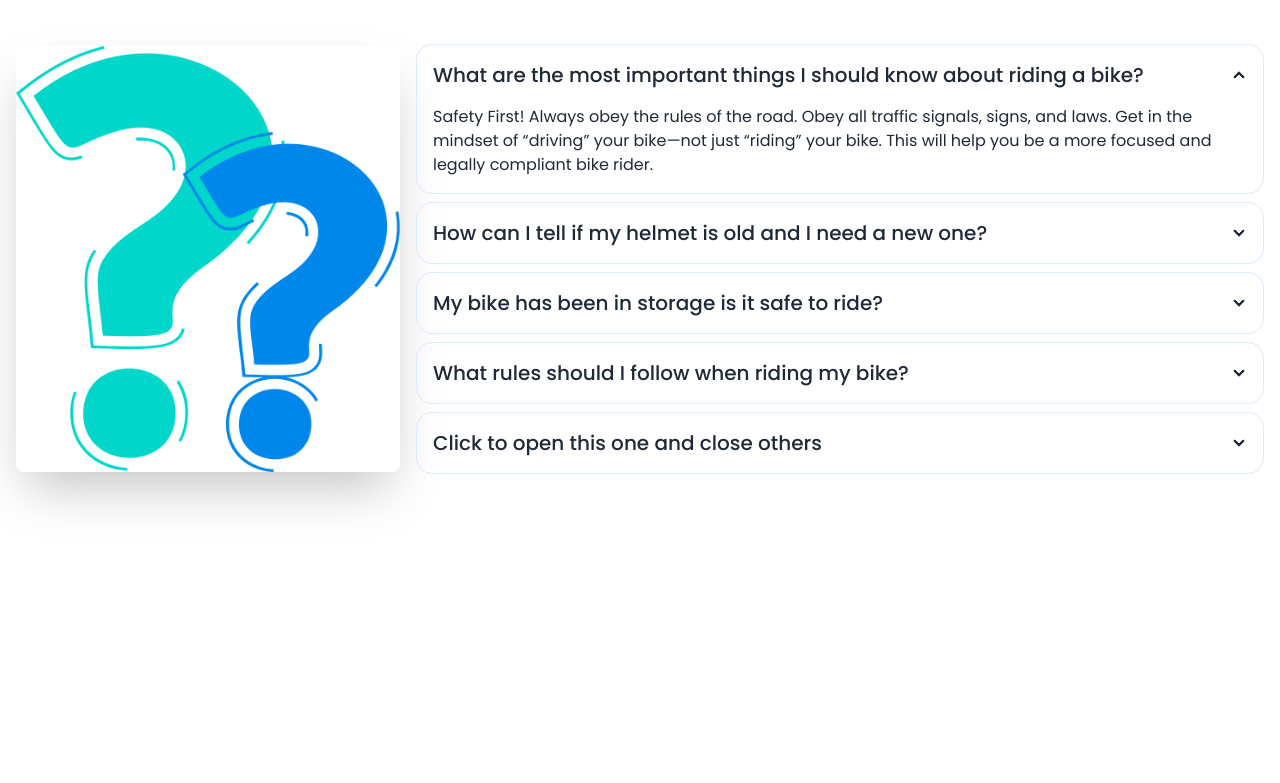
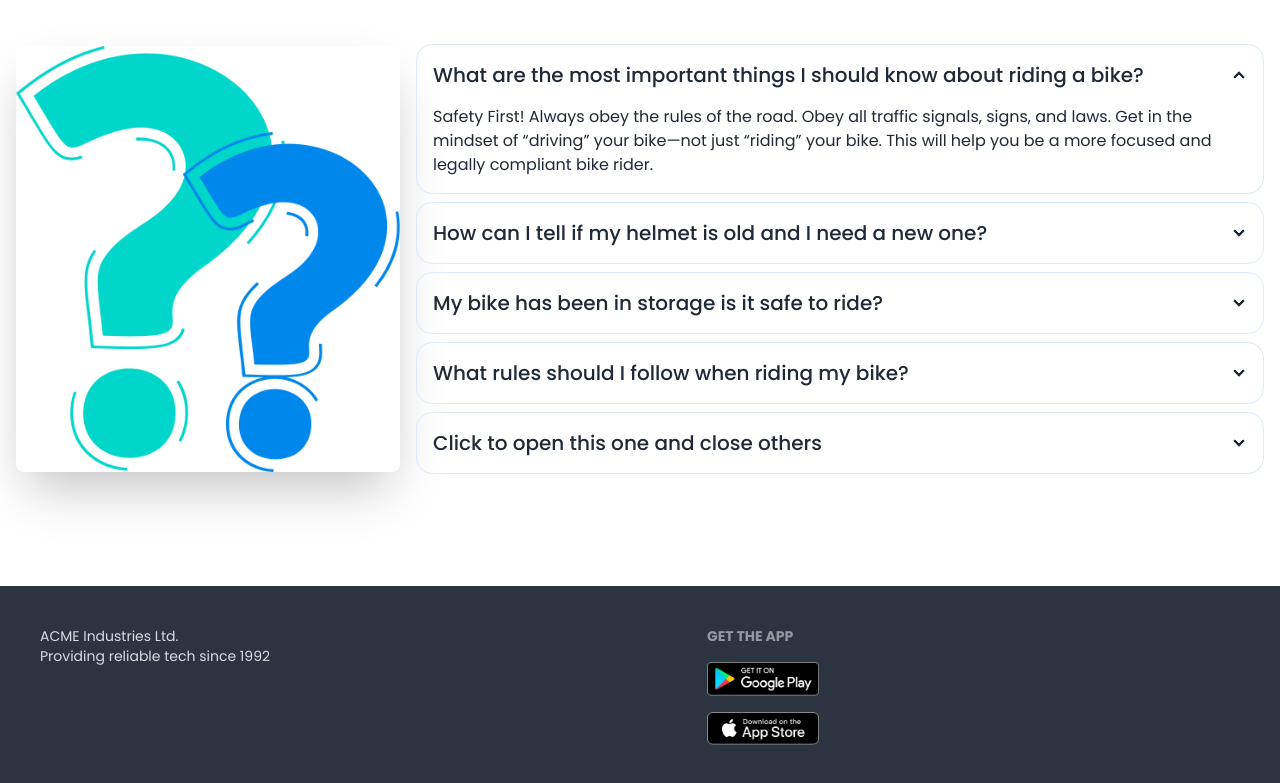
Before and after one commit to aritra-550/biker-zone, a plain HTML site: page index.html in a window 1280 px wide. Shown: the part 1482-2265 px from the top of the page. Before the commit the page ends 2068 px from the top, so only its background shows below. Drawn offline with nearby package versions, Linux system fonts and the light colour scheme.

Commit message:
added footer part

```diff
--- a/index.html
+++ b/index.html
@@ -260,8 +260,26 @@
        </section>
     </main>
     <!-- footer part -->
-    <footer>
+    <footer class="footer bg-neutral text-neutral-content p-10">
+      <aside>
+        <p>
+          ACME Industries Ltd.
+          <br />
+          Providing reliable tech since 1992
+        </p>
+      </aside>
+      <nav>
+        <h6 class="footer-title">Get The App</h6>
+        <div class="grid grid-cols-1 gap-4">
+          <a>
+<img class="w-28" src="./images/others/android.png" alt="">
+          </a>
+          <a>
+<img class="w-28" src="./images/others/ios.png" alt="">
+          </a>
 
+        </div>
+      </nav>
     </footer>
 </body>
 </html>
```
